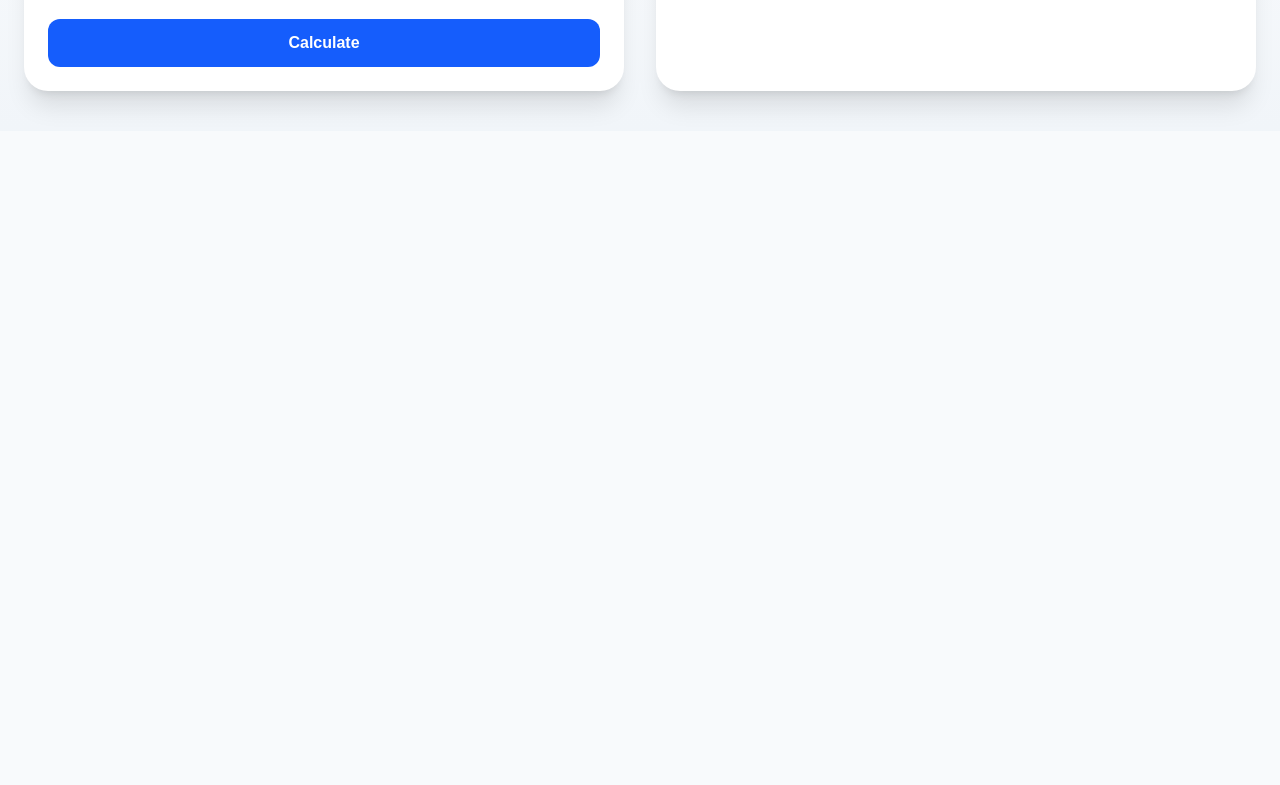
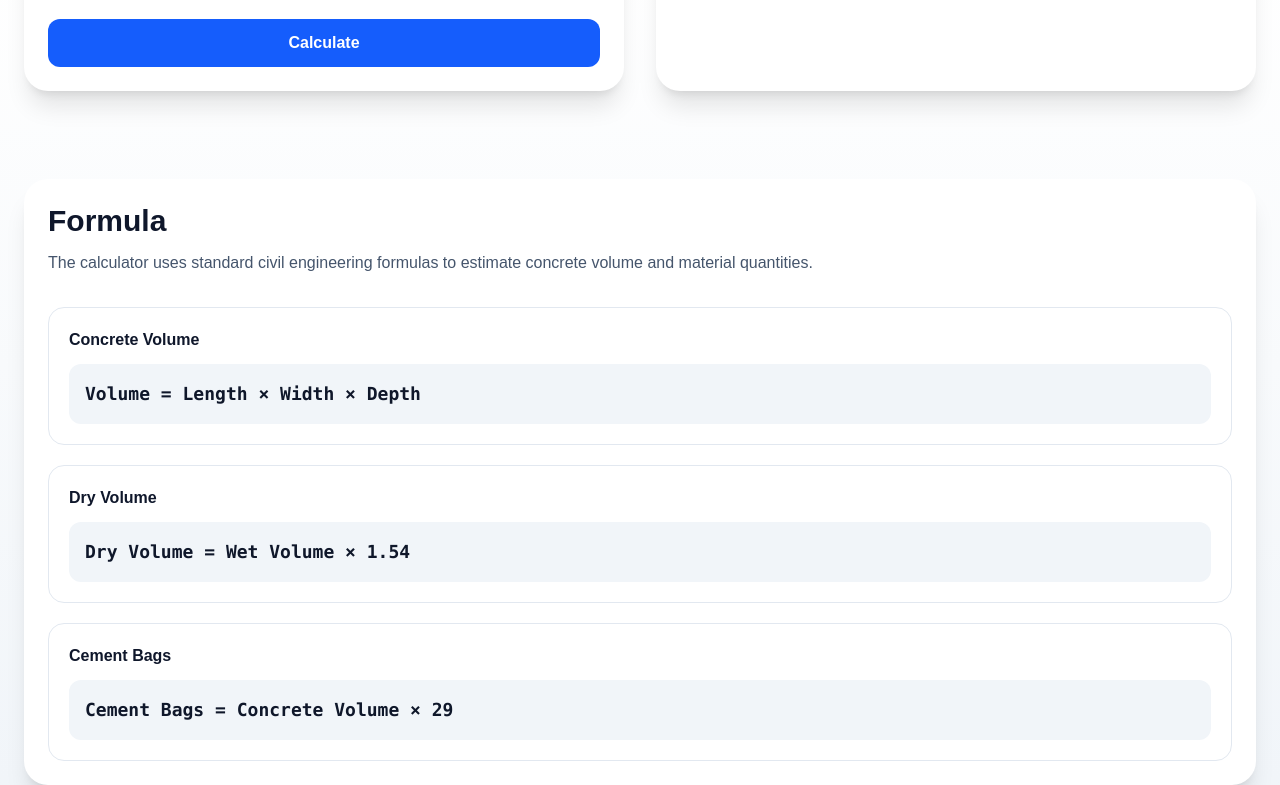
Before and after one commit to km7max-cmd/cornerspan, a Next.js app: page /calculators/concrete in a window 1280 px wide. Shown: the part 878-1663 px from the top of the page. Before the commit the page ends 1009 px from the top, so only its background shows below. Built offline with nearby package versions, Linux system fonts and the light colour scheme.

Commit message:
Add Formula component to ConcreteCalculator

```diff
--- a/app/calculators/concrete/ConcreteCalculator.tsx
+++ b/app/calculators/concrete/ConcreteCalculator.tsx
@@ -7,6 +7,7 @@ import CalculatorForm from "./components/CalculatorForm";
 import ResultCard from "./components/ResultCard";
 
 import { calculateConcrete } from "./utils/calculateConcrete";
+import Formula from "./components/Formula";
 
 export default function ConcreteCalculator() {
   const [length, setLength] = useState("");
@@ -106,7 +107,9 @@ if (l <= 0 || w <= 0 || d <= 0) {
         </div>
 
       </div>
-
+  <div className="mx-auto mt-12 max-w-7xl px-6">
+  <Formula />
+</div>
     </main>
   );
 }
```
